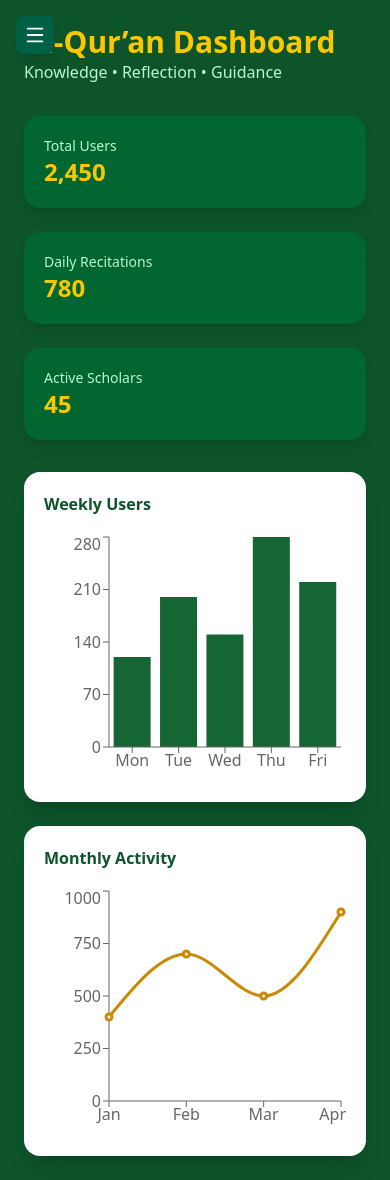
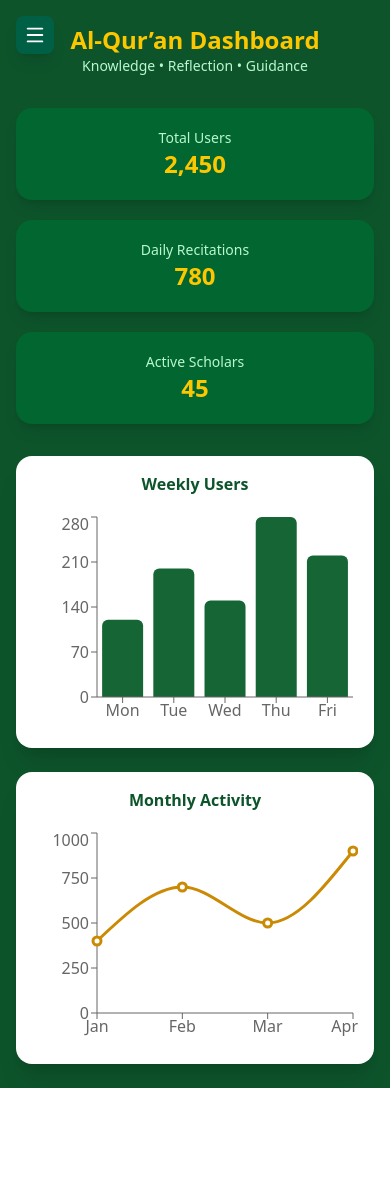
Before and after one commit to MuhmmadShakeel/Alquran-Dashboard, a React (Vite) app: page /dashboard in a window 390 px wide. After the commit the page ends 1088 px from the top, so only its background shows below. Built offline with nearby package versions, Linux system fonts and the light colour scheme.

Commit message:
final updated

```diff
--- a/src/Components/Dashboard/DashboardHead/DashboardHead.jsx
+++ b/src/Components/Dashboard/DashboardHead/DashboardHead.jsx
@@ -27,60 +27,65 @@ const activityData = [
 
 function DashboardHead() {
   return (
-    <div className="bg-green-900 min-h-screen p-6 text-white">
+    <div className="bg-green-900 min-h-screen px-4 sm:px-6 py-6 text-white">
 
       {/* Header */}
-      <div className="mb-8">
-        <h1 className="text-3xl font-bold text-yellow-400">
+      <div className="mb-8 text-center sm:text-left">
+        <h1 className="text-2xl sm:text-3xl font-bold text-yellow-400">
           Al-Qur’an Dashboard
         </h1>
-        <p className="text-green-200">
+        <p className="text-green-200 text-sm sm:text-base">
           Knowledge • Reflection • Guidance
         </p>
       </div>
 
       {/* Stats Cards */}
-      <div className="grid grid-cols-1 md:grid-cols-3 gap-6 mb-8">
-        <div className="bg-green-800 p-5 rounded-2xl shadow-lg">
+      <div className="grid grid-cols-1 sm:grid-cols-2 lg:grid-cols-3 gap-5 mb-8">
+
+        <div className="bg-green-800 p-5 rounded-2xl shadow-lg text-center sm:text-left">
           <h3 className="text-sm text-green-200">Total Users</h3>
           <p className="text-2xl font-bold text-yellow-400">2,450</p>
         </div>
 
-        <div className="bg-green-800 p-5 rounded-2xl shadow-lg">
+        <div className="bg-green-800 p-5 rounded-2xl shadow-lg text-center sm:text-left">
           <h3 className="text-sm text-green-200">Daily Recitations</h3>
           <p className="text-2xl font-bold text-yellow-400">780</p>
         </div>
 
-        <div className="bg-green-800 p-5 rounded-2xl shadow-lg">
+        <div className="bg-green-800 p-5 rounded-2xl shadow-lg text-center sm:text-left">
           <h3 className="text-sm text-green-200">Active Scholars</h3>
           <p className="text-2xl font-bold text-yellow-400">45</p>
         </div>
+
       </div>
 
-      {/* Graphs Section */}
-      <div className="grid grid-cols-1 md:grid-cols-2 gap-6">
+      {/* Charts Section */}
+      <div className="grid grid-cols-1 lg:grid-cols-2 gap-6">
 
-        {/* Users Bar Chart */}
-        <div className="bg-white p-5 rounded-2xl shadow-xl text-black">
-          <h3 className="font-semibold mb-4 text-green-900">
+        {/* Weekly Users */}
+        <div className="bg-white p-4 sm:p-5 rounded-2xl shadow-xl text-black">
+          <h3 className="font-semibold mb-4 text-green-900 text-center sm:text-left">
             Weekly Users
           </h3>
-          <ResponsiveContainer width="100%" height={250}>
+          <div className="w-full h-[220px] sm:h-[250px]">
+            <ResponsiveContainer width="100%" height="100%">
               <BarChart data={usersData}>
                 <XAxis dataKey="name" />
                 <YAxis />
                 <Tooltip />
-              <Bar dataKey="users" fill="#166534" />
+                <Bar dataKey="users" fill="#166534" radius={[6, 6, 0, 0]} />
               </BarChart>
             </ResponsiveContainer>
           </div>
+        </div>
 
-        {/* Activity Line Chart */}
-        <div className="bg-white p-5 rounded-2xl shadow-xl text-black">
-          <h3 className="font-semibold mb-4 text-green-900">
+        {/* Monthly Activity */}
+        <div className="bg-white p-4 sm:p-5 rounded-2xl shadow-xl text-black">
+          <h3 className="font-semibold mb-4 text-green-900 text-center sm:text-left">
             Monthly Activity
           </h3>
-          <ResponsiveContainer width="100%" height={250}>
+          <div className="w-full h-[220px] sm:h-[250px]">
+            <ResponsiveContainer width="100%" height="100%">
               <LineChart data={activityData}>
                 <XAxis dataKey="name" />
                 <YAxis />
@@ -90,10 +95,13 @@ function DashboardHead() {
                   dataKey="activity"
                   stroke="#ca8a04"
                   strokeWidth={3}
+                  dot={{ r: 4 }}
                 />
               </LineChart>
             </ResponsiveContainer>
           </div>
+        </div>
+
       </div>
     </div>
   );
```
Lines whose indentation alone changed are shown as unchanged.
